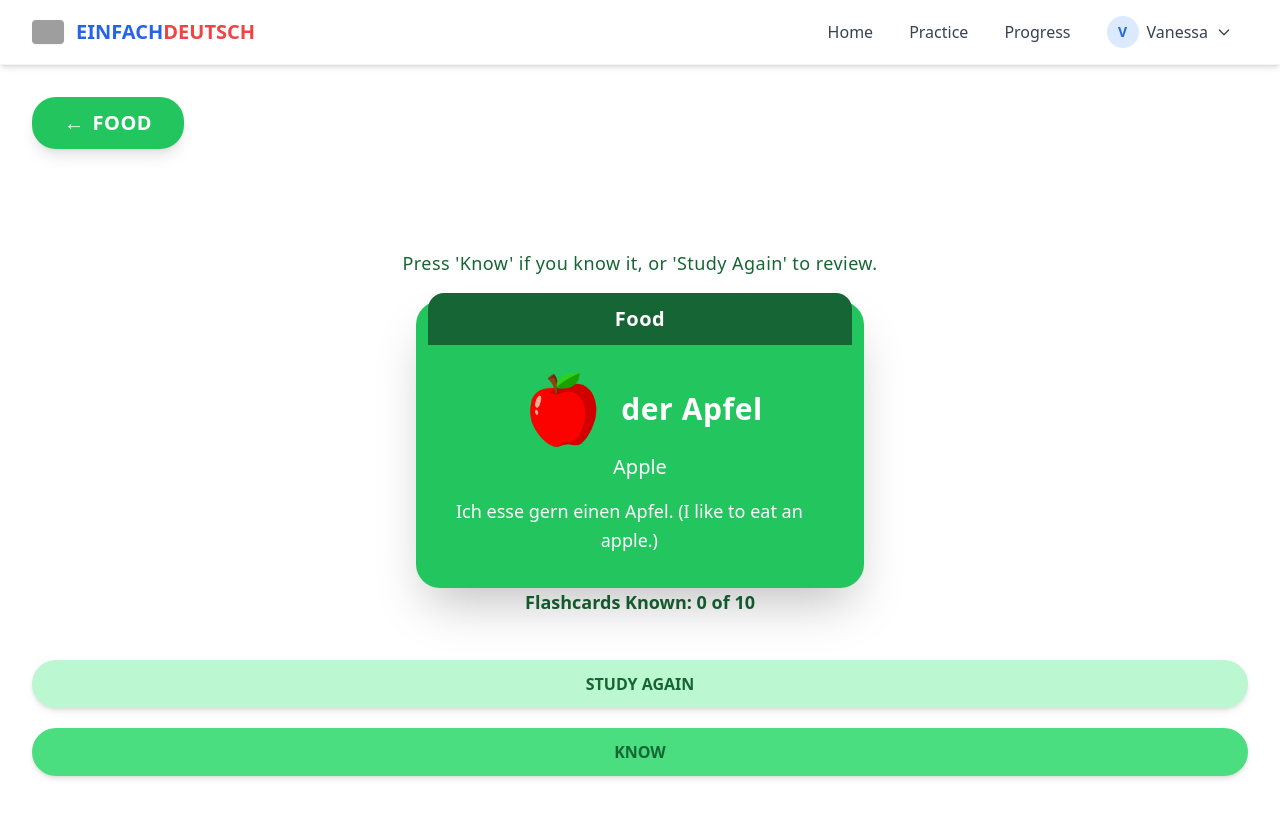
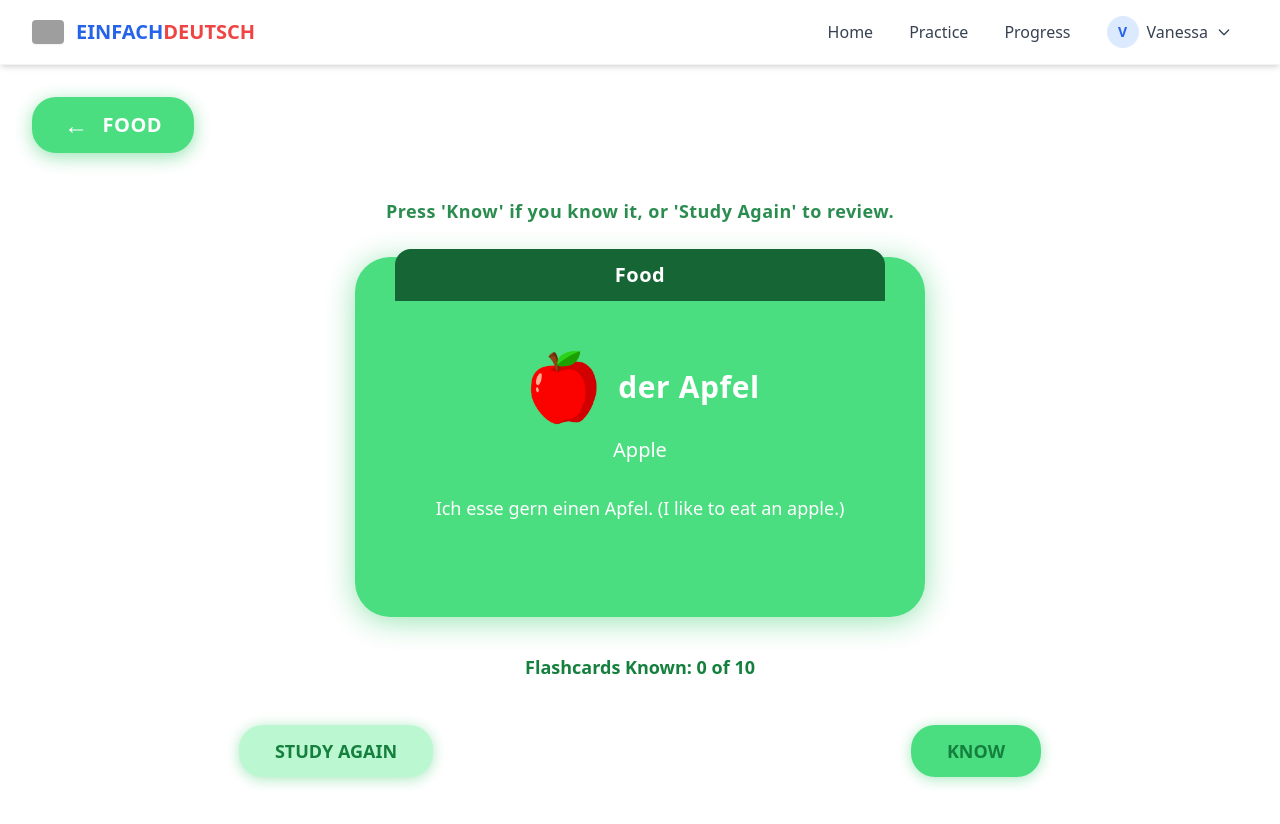
Before and after one commit to vreniz/EinfachDeutsch2, a React (Vite) app: page /practice/food in a window 1280 px wide. Shown: the top 824 px of the page. After the commit the page ends 800 px from the top, so only its background shows below. Built offline with nearby package versions, Linux system fonts and the light colour scheme; grey boxes are pictures that could not be loaded.

Commit message:
Refactor FlashcardsFamily and FlashcardsFood components for improved styling and layout; update button styles and animations with Tailwind CSS.

```diff
--- a/src/pages/FlashcardsFood.tsx
+++ b/src/pages/FlashcardsFood.tsx
@@ -52,10 +52,10 @@ export default function FlashcardsFood() {
   function BackButton() {
     return (
       <button
-        className="flex items-center gap-2 bg-green-500 border-none py-3 px-8 rounded-3xl font-bold text-xl text-white mt-8 ml-8 mb-5 cursor-pointer shadow-lg hover:bg-green-600 hover:shadow-xl hover:scale-105 transition-all duration-150 outline-none tracking-wide self-start"
+        className="flex items-center gap-2.5 bg-green-400 border-none py-3 px-8 rounded-3xl font-bold text-xl text-white mt-8 ml-8 mb-5 cursor-pointer shadow-[0_4px_18px_rgba(34,197,94,0.47)] transition-all duration-150 outline-none tracking-wide self-start hover:bg-green-500 hover:shadow-[0_8px_28px_rgba(34,197,94,0.73)] hover:scale-105 focus:bg-green-500 focus:shadow-[0_8px_28px_rgba(34,197,94,0.73)] focus:scale-105"
         onClick={() => navigate("/practice")}
       >
-        <span className="text-xl">←</span>
+        <span className="text-2xl mr-1">←</span>
         <span>FOOD</span>
       </button>
     );
@@ -69,11 +69,11 @@ export default function FlashcardsFood() {
         <img
           src={img}
           alt={alt}
-          className="w-24 h-20 object-cover -mr-2 align-middle"
+          className="w-[90px] h-[83px] object-cover -mr-2 align-middle"
         />
       );
     }
-    return <span className="text-4xl mr-2">{img}</span>;
+    return <span className="text-5xl mr-2.5">{img}</span>;
   }
 
   if (queue.length === 0) {
@@ -81,17 +81,17 @@ export default function FlashcardsFood() {
       <div>
         <Navbar />
         <BackButton />
-        <div className="flex flex-col items-center min-h-screen pt-20">
-          <div className="bg-green-100 text-green-800 p-10 rounded-3xl shadow-xl max-w-md w-full mx-auto text-center border-2 border-green-200 sm:w-[97vw] sm:min-w-0 sm:px-3 sm:py-8">
-            <div className="bg-green-800 text-white text-xl font-bold rounded-2xl rounded-b-none py-3 px-6 -mt-10 mb-6 w-full text-center tracking-wide box-border">
+        <div className="flex flex-col items-center min-h-[450px]">
+          <div className="w-[570px] max-w-[98vw] min-h-[360px] bg-green-200 rounded-[2.2rem] mb-9 mt-5 shadow-[0_4px_30px_rgba(34,197,94,0.47)] text-green-800 p-10 pt-8 flex flex-col items-center transition-all duration-300 break-words">
+            <div className="bg-green-800 rounded-t-2xl py-3 px-6 -mt-10 mb-6 text-xl font-bold w-full text-center tracking-wide text-white">
               ¡Well Done!
             </div>
-            <div className="text-green-800 text-3xl font-bold mt-5 mb-1 tracking-wide flex items-center justify-center gap-4 flex-wrap break-words w-full text-center">
+            <div className="text-2xl font-bold mt-10 mb-10 text-center leading-5 text-green-800">
               You've completed all the flashcards! 🎉
               <br /> Keep up the good work!
             </div>
             <button
-              className="bg-green-500 text-green-800 font-bold text-lg py-3 px-10 border-none rounded-3xl shadow-md cursor-pointer transition-colors duration-150 hover:bg-green-600 hover:text-white mx-auto mt-10 block"
+              className="bg-green-400 text-green-800 mt-10 mx-auto block text-lg font-bold py-3.5 px-10 border-none rounded-3xl shadow-[0_2px_14px_rgba(22,101,52,0.27)] cursor-pointer transition-all duration-200 hover:bg-green-200 hover:text-white"
               onClick={handleRestart}
             >
               Restart
@@ -108,48 +108,48 @@ export default function FlashcardsFood() {
     <div>
       <Navbar />
       <BackButton />
-      <div className="flex flex-col items-center min-h-screen pt-20">
-        <div className="text-green-800 text-lg font-medium mb-6 text-center tracking-wide">
+      <div className="flex flex-col items-center min-h-[450px]">
+        <div className="mt-6 text-green-700 text-lg opacity-90 text-center mb-3 font-semibold tracking-wide">
           Press 'Know' if you know it, or 'Study Again' to review.
         </div>
         <div
-          className={`bg-green-500 shadow-2xl p-10 rounded-3xl max-w-md w-full mx-auto text-center text-white relative transition-transform duration-300 ${
-            animDirection === "left"
-              ? "-translate-x-full opacity-0"
-              : animDirection === "right"
-              ? "translate-x-full opacity-0"
+          className={`w-[570px] max-w-[98vw] min-h-[360px] bg-green-400 rounded-[2.2rem] mb-9 mt-5 shadow-[0_4px_30px_rgba(34,197,94,0.47)] text-white p-10 pt-8 flex flex-col items-center transition-all duration-300 break-words ${
+            animDirection === "right"
+              ? "transform translate-x-80 rotate-[18deg] opacity-0"
+              : animDirection === "left"
+              ? "transform -translate-x-80 -rotate-[18deg] opacity-0"
               : ""
-          } sm:w-[97vw] sm:min-w-0 sm:px-3 sm:py-8`}
+          }`}
           ref={cardRef}
         >
-          <div className="bg-green-800 text-white text-xl font-bold rounded-2xl rounded-b-none py-3 px-6 -mt-10 mb-6 w-full text-center tracking-wide box-border">
+          <div className="bg-green-800 rounded-t-2xl py-3 px-6 -mt-10 mb-6 text-xl font-bold w-full text-center tracking-wide text-white">
             {flashcard.category}
           </div>
-          <div className="text-white text-2xl font-bold mt-5 mb-1 tracking-wide flex items-center justify-center gap-4 flex-wrap break-words w-full text-center">
+          <div className="text-2xl font-bold mt-5 mb-1 tracking-wide flex items-center justify-center gap-4 flex-wrap break-words w-full text-center">
             {renderFlashcardImage(flashcard.imageUrl, flashcard.german)}
             <span className="font-semibold text-3xl">{flashcard.german}</span>
           </div>
-          <div className="text-white text-xl mt-1 mb-4">
+          <div className="text-xl mt-1 mb-4 text-white">
             {flashcard.translation}
           </div>
           {flashcard.use && (
-            <div className="text-white text-lg mt-4 leading-relaxed text-center max-w-[95%] break-words whitespace-normal block">
+            <div className="text-lg mt-4 text-white leading-6 text-center max-w-[95%] break-words whitespace-normal block">
               {flashcard.use}
             </div>
           )}
         </div>
-        <div className="font-semibold mb-6 text-green-800 text-lg">
+        <div className="font-semibold mb-6 text-green-700 text-lg">
           Flashcards Known: {knownCount} of {vocabularyFood.length}
         </div>
-        <div className="w-full flex justify-around mt-5 sm:flex-col sm:gap-5">
+        <div className="w-full flex justify-around mt-5 max-sm:flex-col max-sm:gap-5">
           <button
-            className="py-3 px-9 rounded-3xl border-none font-bold text-lg mx-5 cursor-pointer bg-green-200 text-green-800 shadow-md transition-colors duration-150 hover:text-white sm:text-base sm:w-[95%] sm:mx-auto sm:py-3 sm:px-0"
+            className="py-3 px-9 rounded-3xl border-none font-bold text-lg mx-5 cursor-pointer bg-green-200 text-green-700 shadow-[0_2px_14px_rgba(34,197,94,0.4)] transition-colors duration-150 hover:text-white max-sm:text-base max-sm:w-[95%] max-sm:mx-auto max-sm:py-3 max-sm:px-0"
             onClick={() => handleAction("studyAgain")}
           >
             STUDY AGAIN
           </button>
           <button
-            className="py-3 px-9 rounded-3xl border-none font-bold text-lg mx-5 cursor-pointer bg-green-400 text-green-800 shadow-md transition-colors duration-150 hover:text-white sm:text-base sm:w-[95%] sm:mx-auto sm:py-3 sm:px-0"
+            className="py-3 px-9 rounded-3xl border-none font-bold text-lg mx-5 cursor-pointer bg-green-400 text-green-700 shadow-[0_2px_14px_rgba(34,197,94,0.4)] transition-colors duration-150 hover:text-white max-sm:text-base max-sm:w-[95%] max-sm:mx-auto max-sm:py-3 max-sm:px-0"
             onClick={() => handleAction("know")}
           >
             KNOW
```
Also changed, not shown: src/pages/FlashcardsFamily.tsx (+26 -20 lines).
